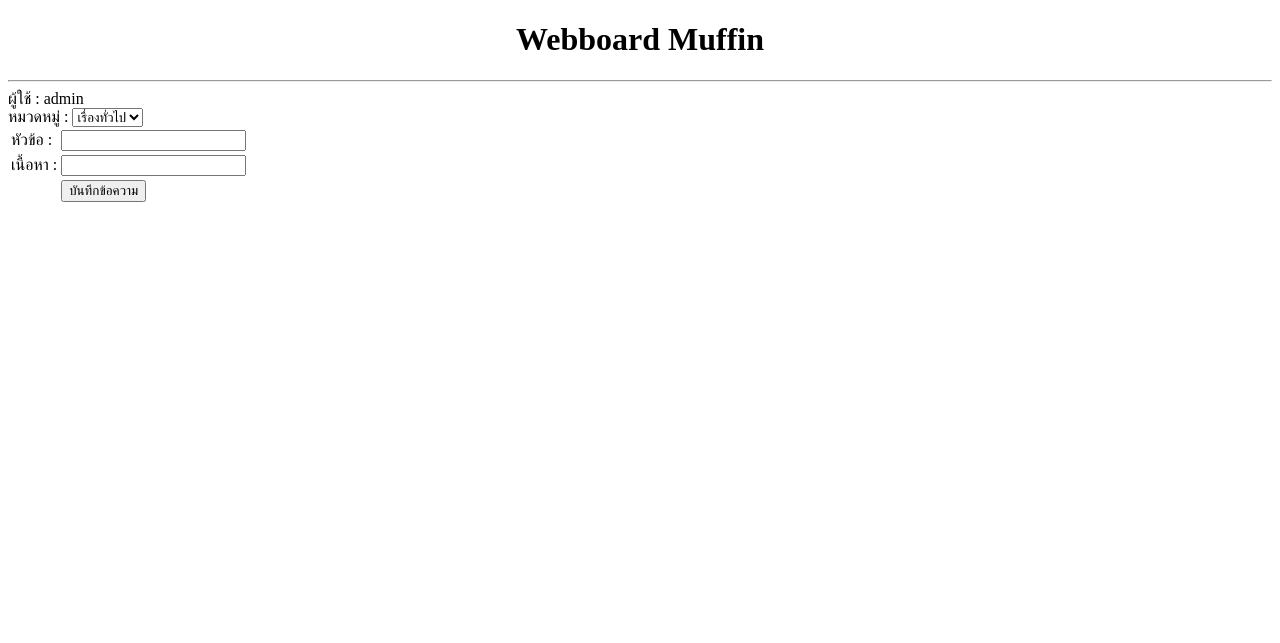
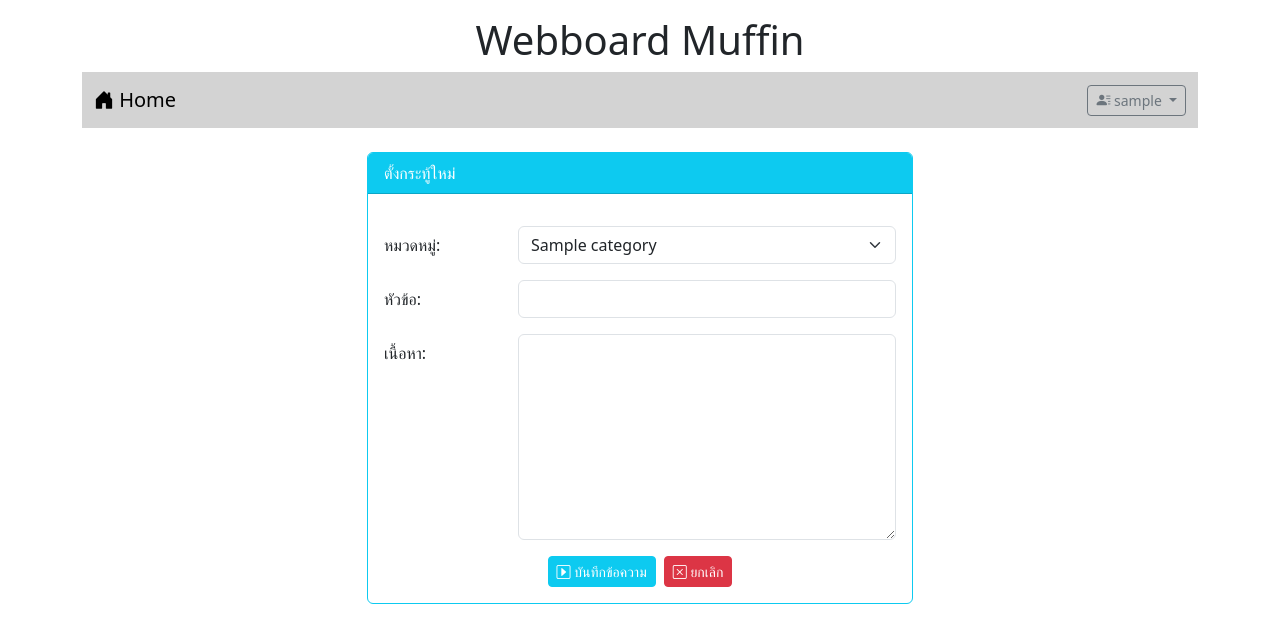
Before and after one commit to muffinyyss/Webboard_Work3, a PHP site: page /newpost.php in a window 1280 px wide. Shown: the top 643 px of the page. Run offline with PHP 8.4, Linux system fonts and the light colour scheme; the visitor is signed in with stand-in values (Sample User, id 1); tables that the repository leaves empty hold one stand-in row (values such as "Sample post").

Commit message:
Work9
Work9

```diff
--- a/newpost.php
+++ b/newpost.php
@@ -6,38 +6,74 @@
 <head>
     <meta charset="UTF-8">
     <meta name="viewport" content="width=device-width, initial-scale=1.0">
-    <title>Document</title>
+    <title>Newpost</title>
+    <link href="https://cdn.jsdelivr.net/npm/bootstrap@5.3.3/dist/css/bootstrap.min.css" rel="stylesheet" integrity="sha384-QWTKZyjpPEjISv5WaRU9OFeRpok6YctnYmDr5pNlyT2bRjXh0JMhjY6hW+ALEwIH" crossorigin="anonymous">
+    <script src="https://cdn.jsdelivr.net/npm/bootstrap@5.3.3/dist/js/bootstrap.bundle.min.js" integrity="sha384-YvpcrYf0tY3lHB60NNkmXc5s9fDVZLESaAA55NDzOxhy9GkcIdslK1eN7N6jIeHz" crossorigin="anonymous"></script>
+    <link rel="stylesheet" href="https://cdn.jsdelivr.net/npm/bootstrap-icons@1.11.3/font/bootstrap-icons.min.css">
+
 </head>
 <body>
-    <h1 style="text-align: center;">Webboard Muffin</h1>
-    <hr>
-    <?php
-        if(!isset($_SESSION['id'])){
-            header("location:index.php");
-        }
-    ?>
+    <div class="container">
+        <h1 style="text-align: center;" class="mt-3">Webboard Muffin</h1>
+        <?php include "nav.php"?>
+        <div class="row mt-4">
+            <div class="col-lg-3 col-md-2 col-sm-1"></div>
+            <div class="col-lg-6 col-md-8 col-sm-10">
+                <div class="card border-info">
+                    <div class="card-header bg-info text-white">ตั้งกระทู้ใหม่</div>
+                    <div class="card-body">
+                        <form action="newpost_save.php" method="post">
+                            <div class="row mt-3">
+                                <label class="col-lg-3 col-form-label">หมวดหมู่:</label>
+                                <div class="col-lg-9">
+                                    <select name="category" class="form-select">
+                                        <?php
+                                            $conn = new PDO("mysql:host=localhost;dbname=webboard;charset=utf8", "root", "");
+                                            $sql = "SELECT * FROM category";
+                                            foreach($conn->query($sql) as $row){
+                                                echo "<option value=$row[id]>$row[name]</option>";
+                                            }
+                                            $conn = null;
+                                        ?>
+                                        <!-- <option value="general">เรื่องทั่วไป</option>
+                                        <option value="study">เรื่องเรียน</option> -->
+                                    </select>
+                                </div>
+                            </div>
 
-    ผู้ใช้ : <?php echo $_SESSION['username'];?>
-    <form action="#">
-        <table>
-            หมวดหมู่ :
-            <select>
-                <option value="genaral">เรื่องทั่วไป</option>
-                <option value="study">เรื่องเรียน</option>
-            </select>
-            <tr>
-                <td>หัวข้อ : </td>
-                <td><input type="text"></td>
-            </tr>
-            <tr>
-                <td>เนื้อหา : </td>
-                <td><input type="text"></td>
-            </tr>
-            <tr>
-                <td></td>
-                <td><input type="submit" value="บันทึกข้อความ"></td>
-            </tr>
-        </table>
-    </form>
+                            <div class="row mt-3">
+                                <label class="col-lg-3 col-form-label">หัวข้อ:</label>
+                                <div class="col-lg-9">
+                                    <input type="text" name="topic" class="form-control" required>
+                                </div>
+                            </div>
+
+                            <div class="row mt-3">
+                                <label class="col-lg-3 col-form-label">เนื้อหา:</label>
+                                <div class="col-lg-9">
+                                    <textarea name="comment" rows="8" class="form-control" required></textarea>
+                                </div>
+                            </div>
+
+                            <div class="row mt-3">
+                                <div class="col-lg-12 d-flex justify-content-center">
+                                    <button type="submit" class="btn btn-info btn-sm text-white me-2">
+                                        <i class="bi bi-caret-right-square"></i> บันทึกข้อความ
+                                    </button>
+
+                                    <button type="reset" class="btn btn-danger btn-sm">
+                                        <i class="bi bi-x-square"></i> ยกเลิก
+                                    </button>
+                                </div>
+                            </div>
+
+                        </form>
+                    </div>
+                </div>
+            </div>
+            <div class="col-lg-3 col-md-2 col-sm-1"></div>
+        </div>
+    </div>
+    <br>
 </body>
 </html>
```
Also changed, not shown: index.php (+18 -11 lines), newpost_save.php (added, +18 -0 lines), register.php (+11 -0 lines), register_save.php (+13 -4 lines), verify.php (+21 -0 lines).
